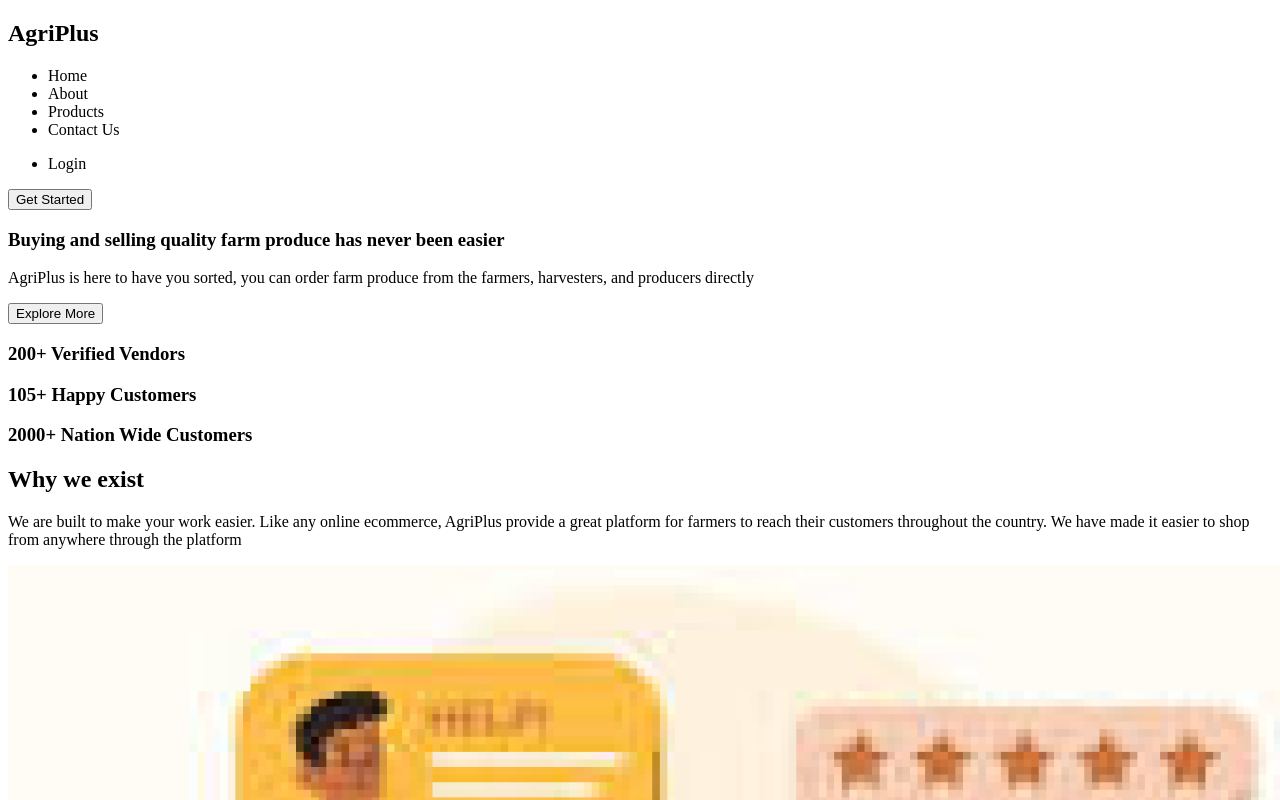
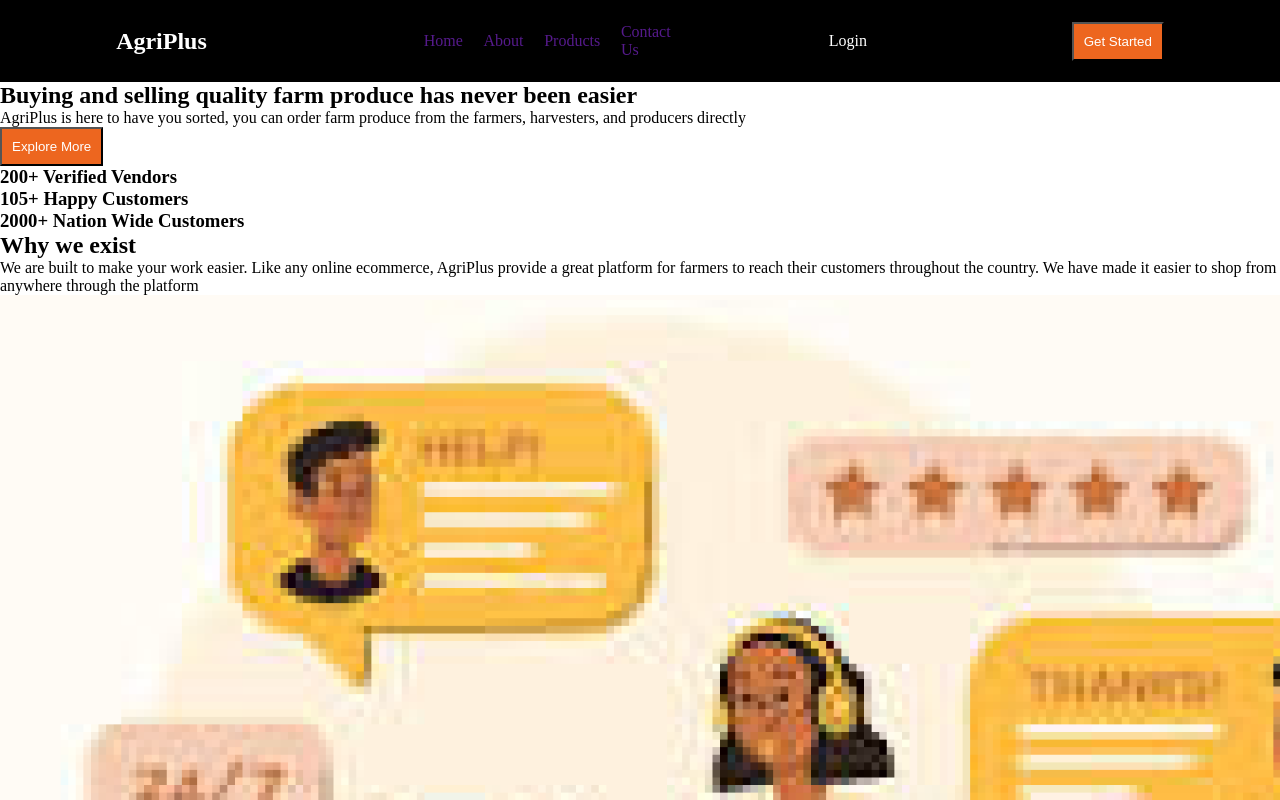
Before and after one commit to collinskigen/AgriPlus, a plain HTML site: page index.html in a window 1280 px wide. Shown: the top 800 px of the page. Drawn offline with Linux system fonts and the light colour scheme.

Commit message:
Style navbar

```diff
--- a/assets/css/style.css
+++ b/assets/css/style.css
@@ -0,0 +1,48 @@
+*{
+    margin: 0;
+    padding: 0;
+    box-sizing: border-box;
+}
+/* body{
+    color: #ED661F;
+} */
+#nav{
+
+background-color: black;
+padding: 1%;
+
+}
+.nav-bar{
+    display: flex;
+    justify-content: space-around;
+    align-items: center;
+}
+nav ul{
+    display: flex;
+    justify-content: space-around;
+    align-items: center;
+}
+.logo{
+    color: #fff;
+}
+.nav-link{
+    color: #fff;
+}
+.login{
+    color: #fff;
+}
+li{
+    list-style: none;
+    margin: 5%;
+}
+a{
+    text-decoration: none;
+}
+a:visited{
+    border-bottom: 3px solid #ED661F;
+}
+.btn{
+    background-color: #ED661F;
+    padding: 10px;
+    color: #fff;
+}
--- a/index.html
+++ b/index.html
@@ -19,10 +19,10 @@
             <div class="nav-link">
                 <nav>
                     <ul>
-                        <li>Home</li>
-                        <li>About</li>
-                        <li>Products</li>
-                        <li>Contact Us</li>
+                        <li><a href="">Home</a></li>
+                        <li><a href="">About</a></li>
+                        <li><a href="">Products</a></li>
+                        <li><a href="">Contact Us</a></li>
                     </ul>
                 </nav>
             </div>
@@ -35,6 +35,7 @@
                 <button class="btn">Get Started</button>
             </div>
         </div>
+    </section>
         <!-- End navbar section -->
 
         <!-- landing page -->
@@ -60,7 +61,9 @@
     <section id="about">
         <div class="text">
             <h1>Why we exist</h1>
-            <p>We are built to make your work easier. Like any online ecommerce, AgriPlus provide a great platform for farmers to reach their customers throughout the country. We have made it easier to shop from anywhere through the platform </p>
+            <p>We are built to make your work easier. Like any online ecommerce, AgriPlus provide a great platform for
+                farmers to reach their customers throughout the country. We have made it easier to shop from anywhere
+                through the platform </p>
         </div>
         <div class="img">
             <img src="./assets/images/image 3.png" alt="">
```
